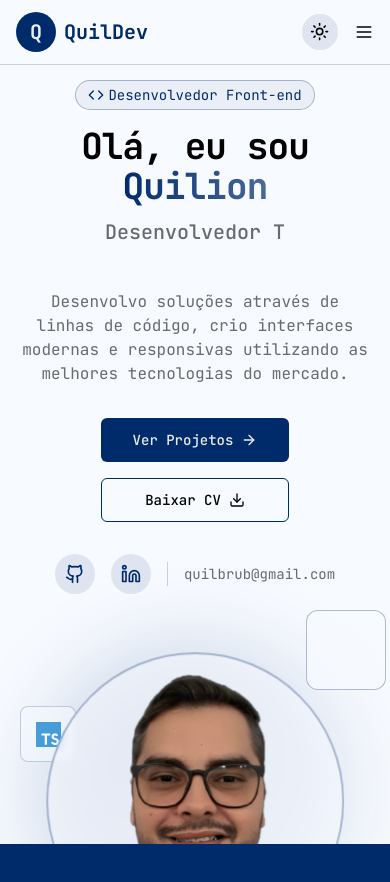
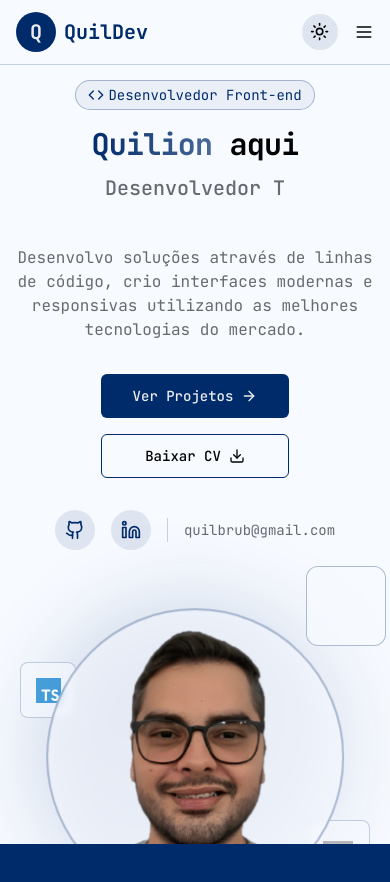
Before and after one commit to QuiLion7/quildev, a Next.js app: page / in a window 390 px wide. Shown: the top 882 px of the page. Built offline with nearby package versions, Linux system fonts and the light colour scheme; grey boxes are pictures that could not be loaded.

Commit message:
style: responsiveness improvement

```diff
--- a/src/app/page.tsx
+++ b/src/app/page.tsx
@@ -9,25 +9,25 @@ import { TypeEffect } from "@/components/type-effect";
 
 export default function Home() {
   return (
-    <main className="relative z-10 flex min-h-[87.28vh] w-full flex-col items-center justify-center px-4 py-12 pt-20 sm:mt-0 sm:pt-24">
-      <div className="w-screen max-w-screen-2xl px-5">
+    <main className="relative z-10 flex min-h-[87.28vh] w-full flex-col items-center justify-center py-12 pt-20 sm:mt-0 sm:pt-24">
+      <div className="w-screen max-w-screen-2xl px-4 sm:px-5">
         <div className="grid items-center gap-8 md:grid-cols-2 md:gap-12">
           <motion.div
             initial={{ opacity: 0, x: -20 }}
             animate={{ opacity: 1, x: 0 }}
             transition={{ duration: 0.6 }}
-            className="flex flex-col items-center text-center md:items-start md:text-left"
+            className="flex w-full flex-col items-center text-center "
           >
             <div className="mb-2 inline-flex items-center rounded-full border border-primary/30 bg-primary/5 px-3 py-1 text-sm text-primary">
               <Code className="mr-1 h-4 w-4" />
               Desenvolvedor Front-end
             </div>
 
-            <h1 className="mb-3 mt-2 text-4xl font-bold tracking-tight sm:text-5xl md:text-6xl">
-              Olá, eu sou{" "}
+            <h1 className="mb-3 mt-2 text-3xl font-bold tracking-tight sm:text-4xl md:text-5xl">
               <span className="bg-gradient-to-r from-primary to-primary/70 bg-clip-text text-transparent">
                 Quilion
-              </span>
+              </span>{" "}
+              aqui
             </h1>
 
             <div className="mb-6 h-12 text-xl font-medium text-muted-foreground sm:text-2xl">
@@ -99,7 +99,7 @@ export default function Home() {
             initial={{ opacity: 0, scale: 0.9 }}
             animate={{ opacity: 1, scale: 1 }}
             transition={{ duration: 0.6, delay: 0.2 }}
-            className="relative flex justify-center"
+            className="relative flex items-center justify-center"
           >
             <div className="relative h-[350px] w-[350px] sm:h-[400px] sm:w-[400px] md:h-[450px] md:w-[450px]">
               <div className="absolute left-1/2 top-1/2 h-[90%] w-[90%] -translate-x-1/2 -translate-y-1/2 rounded-full bg-gradient-to-br from-primary/20 to-primary/5 blur-2xl"></div>
```
